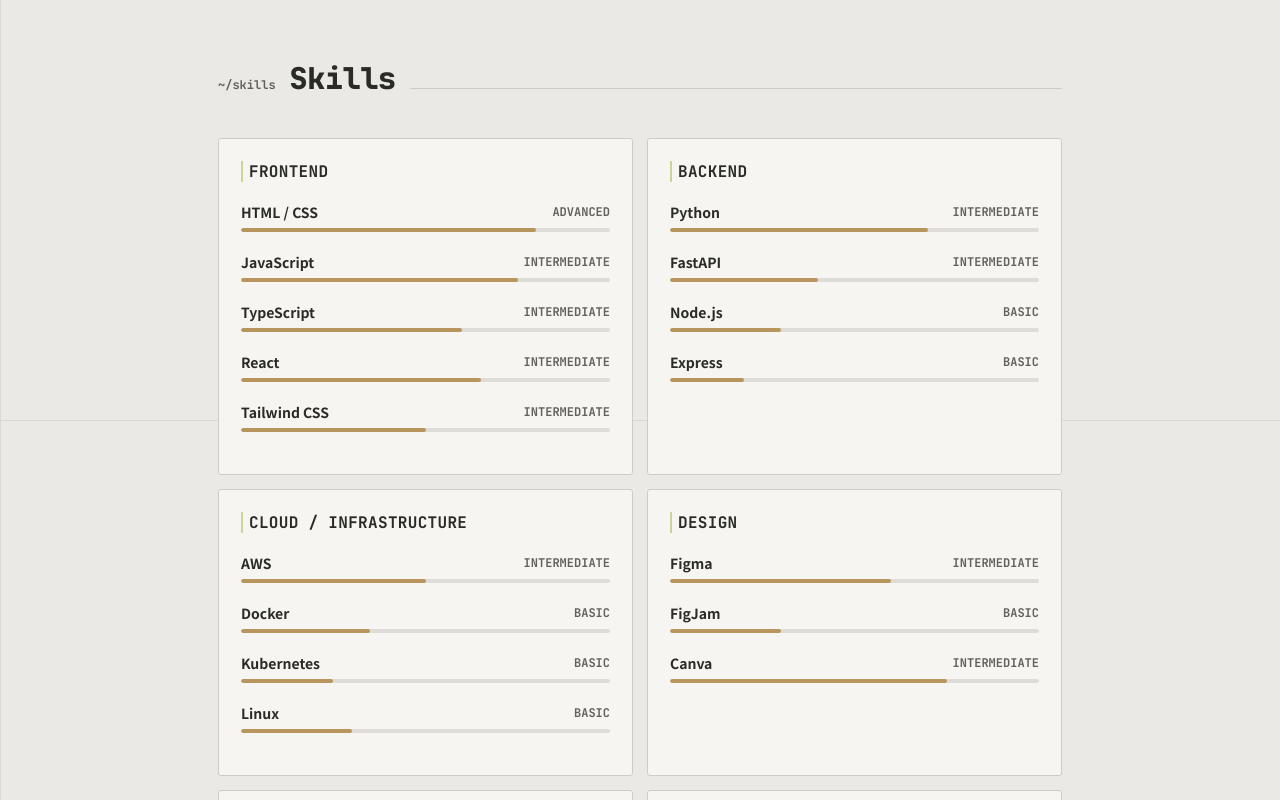
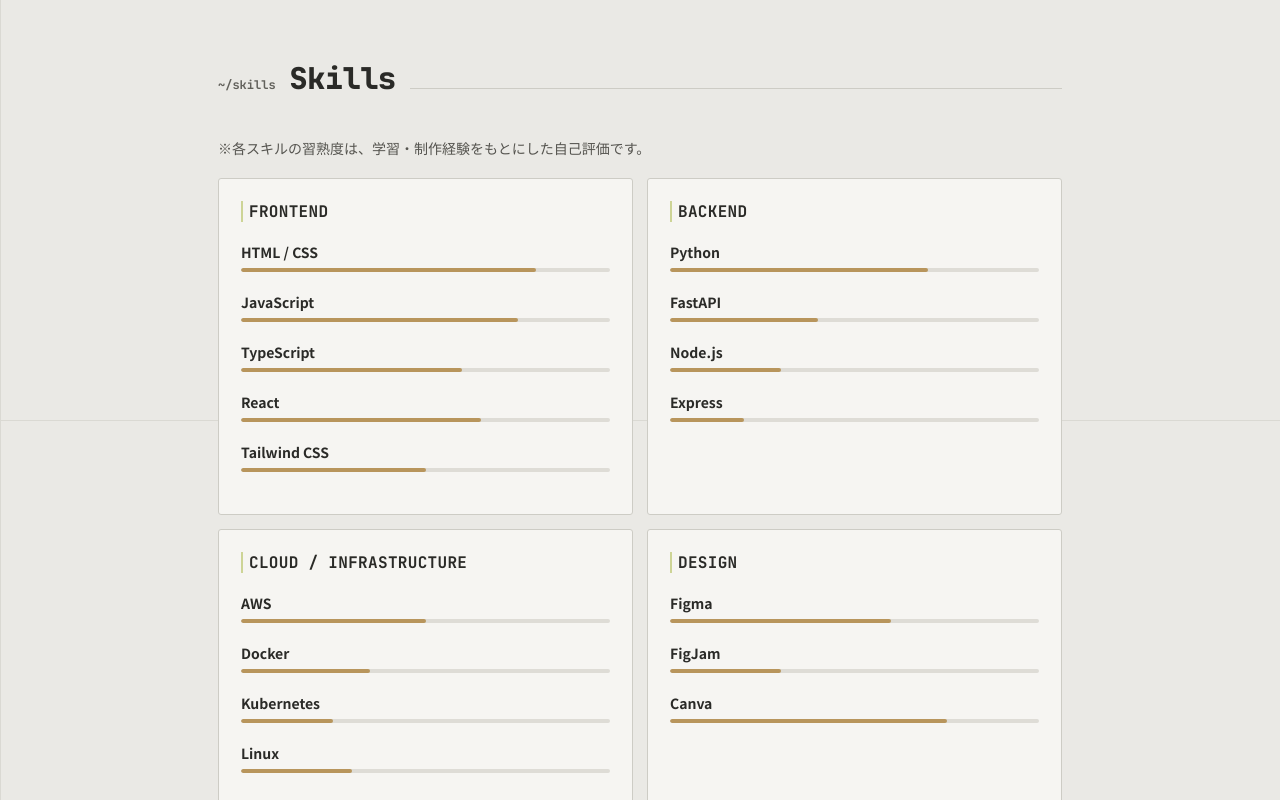
Before and after one commit to RUSK-0211/rusk-portfolio, a React (Vite) app: page / in a window 1280 px wide. Shown: the part 1180-1980 px from the top of the page. Built offline with nearby package versions, Linux system fonts and the light colour scheme.

Commit message:
スキルのレベル表記を削除

```diff
--- a/src/components/SkillCard/SkillCard.tsx
+++ b/src/components/SkillCard/SkillCard.tsx
@@ -9,7 +9,6 @@ export default function SkillCard({ title, items }: SkillCategory) {
                 <div key={item.name} className="skill-item">
                     <div className="skill-item-header">
                         <span className="skill-name">{item.name}</span>
-                        <span className="skill-level">{item.level}</span>
                     </div>
 
                     <div className="skill-bar">
--- a/src/data/skills.ts
+++ b/src/data/skills.ts
@@ -4,50 +4,50 @@ export const skillCategories: SkillCategory[] = [
     {
         title: "FRONTEND",
         items: [
-            { name: "HTML / CSS", level: "ADVANCED", pct: 80 },
-            { name: "JavaScript", level: "INTERMEDIATE", pct: 75 },
-            { name: "TypeScript", level: "INTERMEDIATE", pct: 60 },
-            { name: "React", level: "INTERMEDIATE", pct: 65 },
-            { name: "Tailwind CSS", level: "INTERMEDIATE", pct: 50 },
+            { name: "HTML / CSS", pct: 80 },
+            { name: "JavaScript", pct: 75 },
+            { name: "TypeScript", pct: 60 },
+            { name: "React", pct: 65 },
+            { name: "Tailwind CSS", pct: 50 },
         ],
     },
     {
         title: "BACKEND",
         items: [
-            { name: "Python", level: "INTERMEDIATE", pct: 70 },
-            { name: "FastAPI", level: "INTERMEDIATE", pct: 40 },
-            { name: "Node.js", level: "BASIC", pct: 30 },
-            { name: "Express", level: "BASIC", pct: 20 },
+            { name: "Python", pct: 70 },
+            { name: "FastAPI", pct: 40 },
+            { name: "Node.js", pct: 30 },
+            { name: "Express", pct: 20 },
         ],
     },
     {
         title: "CLOUD / INFRASTRUCTURE",
         items: [
-            { name: "AWS", level: "INTERMEDIATE", pct: 50 },
-            { name: "Docker", level: "BASIC", pct: 35 },
-            { name: "Kubernetes", level: "BASIC", pct: 25 },
-            { name: "Linux", level: "BASIC", pct: 30 },
+            { name: "AWS", pct: 50 },
+            { name: "Docker", pct: 35 },
+            { name: "Kubernetes", pct: 25 },
+            { name: "Linux", pct: 30 },
         ],
     },
     {
         title: "DESIGN",
         items: [
-            { name: "Figma", level: "INTERMEDIATE", pct: 60 },
-            { name: "FigJam", level: "BASIC", pct: 30 },
-            { name: "Canva", level: "INTERMEDIATE", pct: 75 },
+            { name: "Figma", pct: 60 },
+            { name: "FigJam", pct: 30 },
+            { name: "Canva", pct: 75 },
         ],
     },
     {
         title: "DATABASE",
         items: [
-            { name: "MySQL", level: "ADVANCED", pct: 85 },
-            { name: "SQLite", level: "BASIC", pct: 20 },
+            { name: "MySQL", pct: 85 },
+            { name: "SQLite", pct: 20 },
         ],
     },
     {
         title: "TOOLING",
         items: [
-            { name: "Git / GitHub", level: "ADVANCED", pct: 85 },
+            { name: "Git / GitHub", pct: 85 },
         ],
     },
 ]
--- a/src/pages/Home.tsx
+++ b/src/pages/Home.tsx
@@ -66,6 +66,7 @@ export default function HomeView({nav}: HomeViewProps) {
             {/* Skills */}
             <section className="section" id="skills">
                 <SectionTitle path="~/skills" title="Skills" />
+                <p className="skills-intro">※各スキルの習熟度は、学習・制作経験をもとにした自己評価です。</p>
                 <div className="skills-grid">
                     {skillCategories.map((cat) => (
                         <SkillCard key={cat.title} {...cat} />
--- a/src/styles/home.css
+++ b/src/styles/home.css
@@ -136,6 +136,13 @@
     gap: 14px;
 }
 
+.skills-intro {
+    font-family: var(--mono);
+    font-size: 14px;
+    color: var(--ink-soft);
+    margin-bottom: 20px;
+}
+
 .skill-card {
     border: 1px solid var(--line);
     background: var(--surface);
@@ -173,12 +180,6 @@
 .skill-name {
     font-size: 14px;
     color: var(--ink);
-}
-
-.skill-level {
-    font-family: var(--mono);
-    font-size: 12px;
-    color: var(--ink-faint);
 }
 
 .skill-bar {
@@ -327,6 +328,7 @@
 }
 
 .contact-text {
+    font-family: var(--mono);
     max-width: 500px;
     font-size: 16px;
     color: var(--ink-soft);
--- a/src/types.ts
+++ b/src/types.ts
@@ -6,7 +6,6 @@ export type HomeViewProps = {nav: NavFn}
 
 export type SkillItem = {
     name: string
-    level: string
     pct: number
 }
 
```
